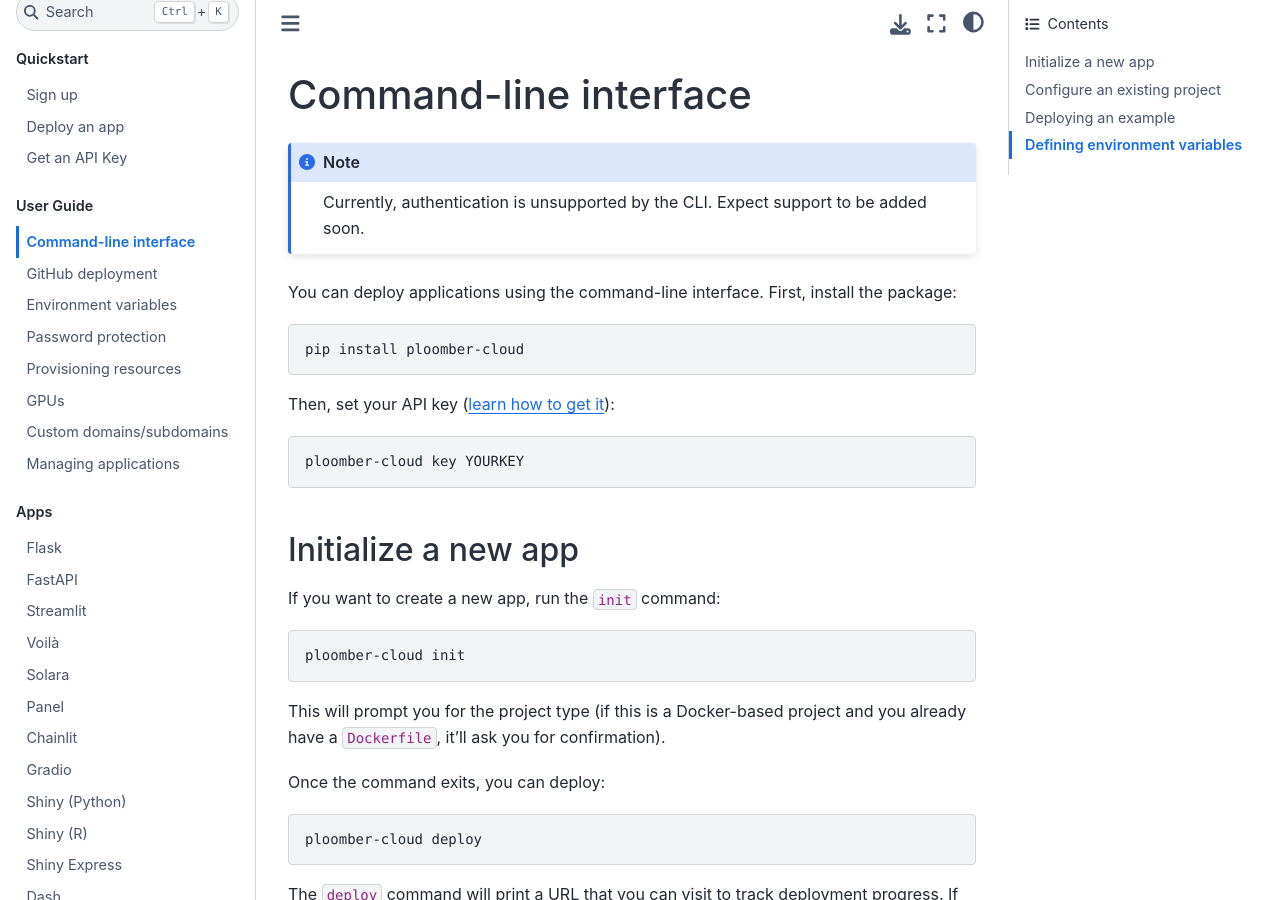
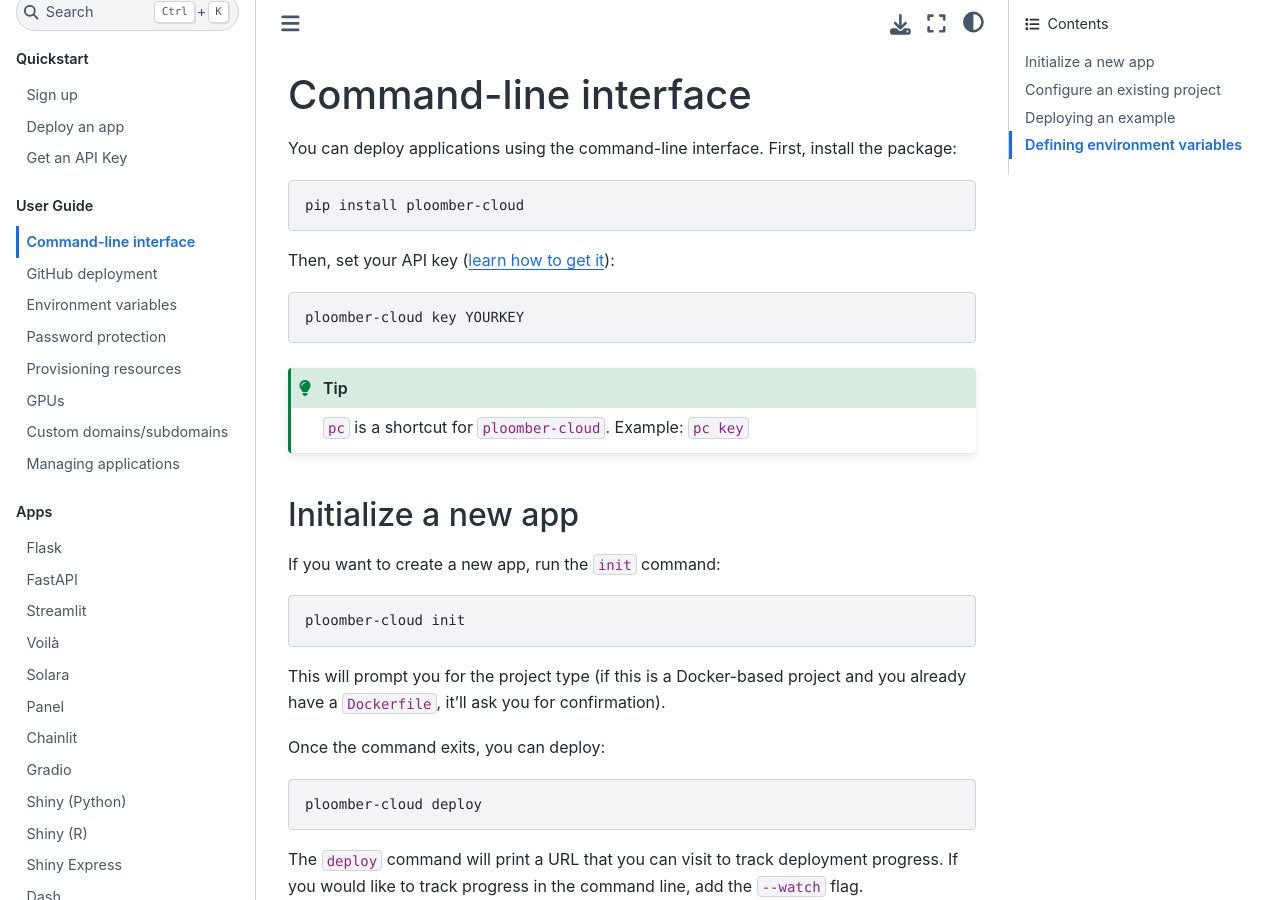
Before and after one commit to ploomber/doc, a Jupyter Book: the page built from doc/user-guide/cli.md, in a window 1280 px wide and 900 px high. Built offline with Jupyter Book 1.0.4 settings and Sphinx 7.4.7 and the Sphinx Book theme 1.1.4, drawn with Linux system fonts in a browser that asks for light colours.

Commit message:
documents cli shortcut

````diff
--- a/doc/user-guide/cli.md
+++ b/doc/user-guide/cli.md
@@ -1,8 +1,4 @@
 # Command-line interface
-
-```{note}
-Currently, authentication is unsupported by the CLI. Expect support to be added soon.
-```
 
 You can deploy applications using the command-line interface. First, install the package:
 
@@ -14,6 +10,10 @@
 
 ```sh
 ploomber-cloud key YOURKEY
+```
+
+```{tip}
+`pc` is a shortcut for `ploomber-cloud`. Example: `pc key`
 ```
 
 (init)=
@@ -105,7 +105,7 @@
 MY_ENV_VAR_2=value_2
 ```
 
-Now make sure your project has been [initialized](#init), and deploy it:
+Now make sure your project has been [initialized](init), and deploy it:
 
 ```sh
 ploomber-cloud deploy
````
